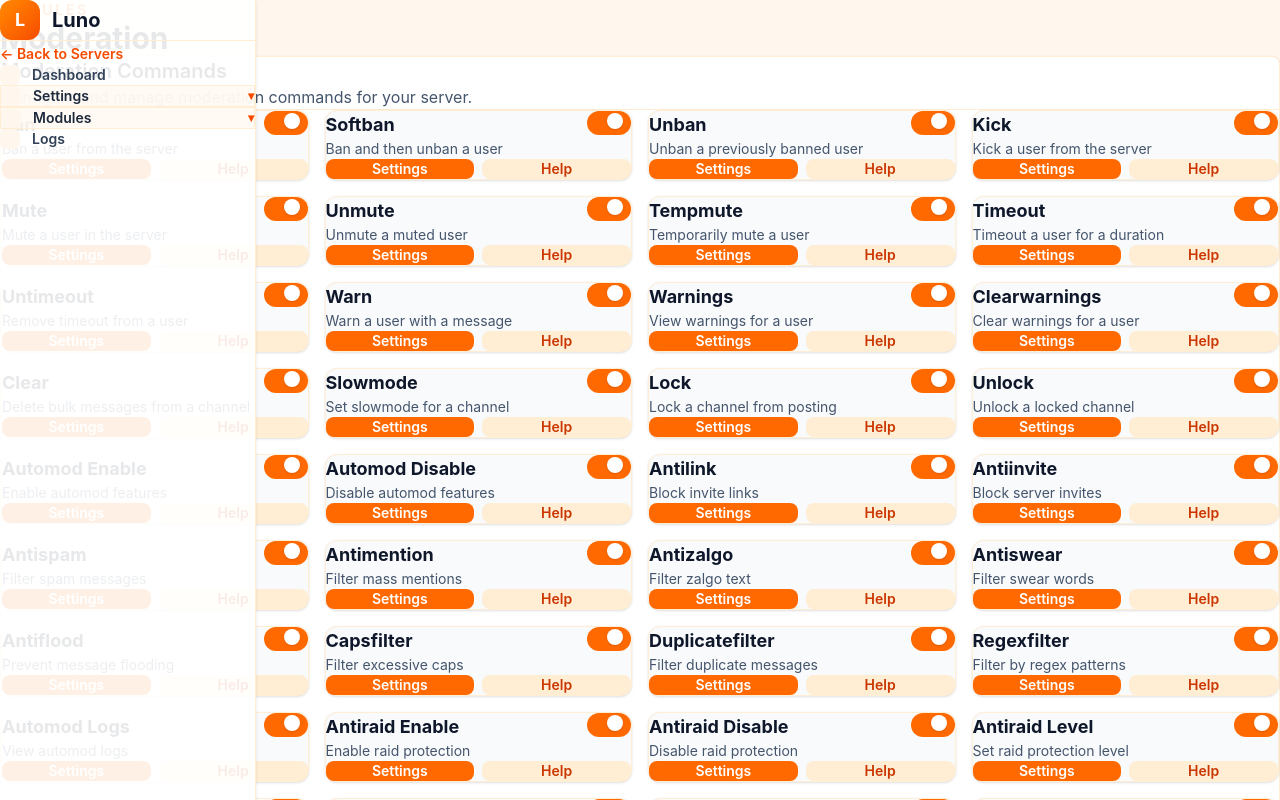
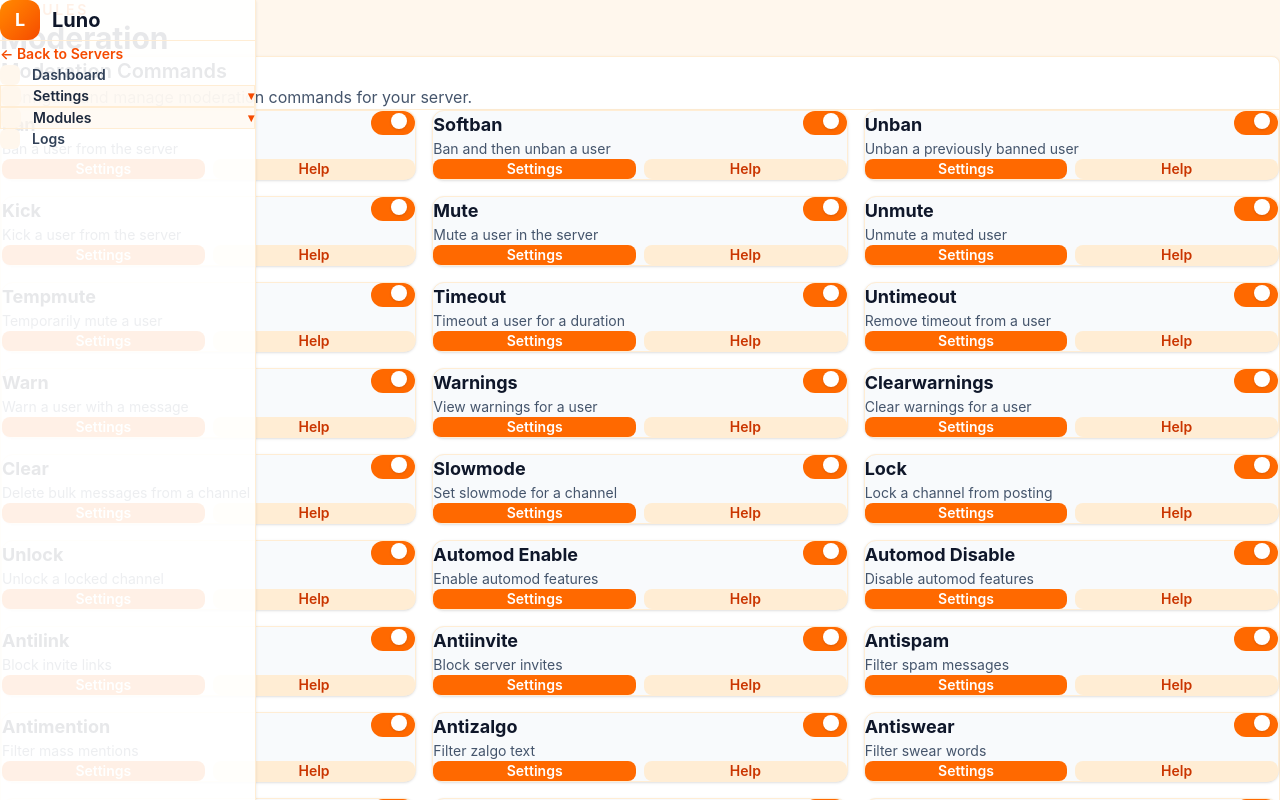
Before and after one commit to AvgeekJack/luno-dashboard, a Next.js app: page /servers/1/modules/moderation in a window 1280 px wide. Shown: the top 800 px of the page. Built offline with nearby package versions, Linux system fonts and the light colour scheme; no server answers; sample sign-in values are in the browser's storage.

Commit message:
Adjust moderation page to 3 columns max

```diff
--- a/app/servers/[guildId]/modules/moderation/page.tsx
+++ b/app/servers/[guildId]/modules/moderation/page.tsx
@@ -209,7 +209,7 @@ export default function ModerationPage() {
             </div>
 
             <div className="space-y-6 border-t border-orange-100 pt-6">
-              <div className="grid grid-cols-1 md:grid-cols-3 lg:grid-cols-4 gap-4">
+              <div className="grid grid-cols-1 md:grid-cols-2 lg:grid-cols-3 gap-4">
                 {MODERATION_COMMANDS.map((command) => (
                   <div key={command.name} className="rounded-xl border border-orange-100 bg-slate-50 p-5 shadow-sm space-y-4">
                     <div className="flex items-start justify-between gap-3">
```
